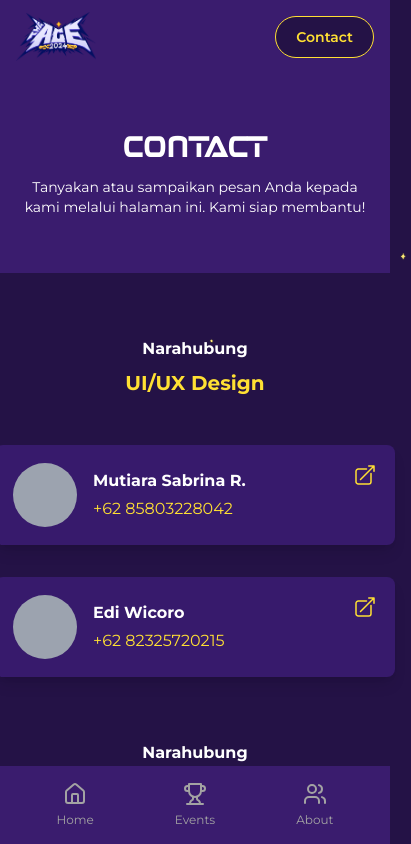
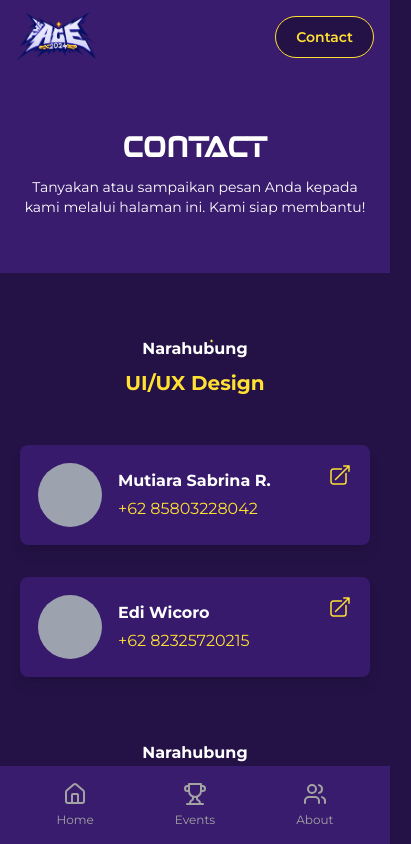
Before and after one commit to Brilliahib/theace-2024, a Next.js app: page /contact in a window 390 px wide. Shown: the top 844 px of the page, 411 px wide, since content can reach past the window. Built offline with nearby package versions, Linux system fonts and the light colour scheme.

Commit message:
fix: responsive contact card

```diff
--- a/app/about/page.jsx
+++ b/app/about/page.jsx
@@ -98,7 +98,7 @@ const AboutPage = () => {
                   <div>
                     <Clock />
                   </div>
-                  <span>28 Oktober 2024, 07.00 WIB</span>
+                  <span>28 Oktober 2024, 16.00 WIB</span>
                 </div>
                 <div className="flex gap-x-4 items-center">
                   <div>
--- a/app/contact/page.jsx
+++ b/app/contact/page.jsx
@@ -34,7 +34,7 @@ const ContactPage = () => (
     </div>
 
     {/* Content Sections */}
-    <div className="flex flex-col items-center justify-center px-4 sm:px-8 lg:px-16 mt-16 md:mb-24 mb-12">
+    <div className="flex flex-col pad-x items-center justify-center px-4 sm:px-8 lg:px-16 mt-16 md:mb-24 mb-12">
       {/* UI/UX Design Section */}
       <div className="mb-8">
         <p className="text-center font-bold md:mb-4 mb-2 text-white">
--- a/components/contact/contact-card.jsx
+++ b/components/contact/contact-card.jsx
@@ -3,7 +3,7 @@ import { Card } from "../ui/card";
 
 export default function ContactCard({ name, phone }) {
   return (
-    <Card className="bg-[#371A6C] min-w-[400px] text-white w-full sm:w-80 shadow-lg p-4 relative cursor-pointer hover:border-primary border-2 border-transparent">
+    <Card className="bg-[#371A6C] min-w-[350px] text-white w-full sm:w-80 shadow-lg p-4 relative cursor-pointer hover:border-primary border-2 border-transparent">
       <div className="flex items-start justify-between">
         <div className="flex items-center">
           <div className="bg-gray-400 w-16 h-16 rounded-full"></div>
```
